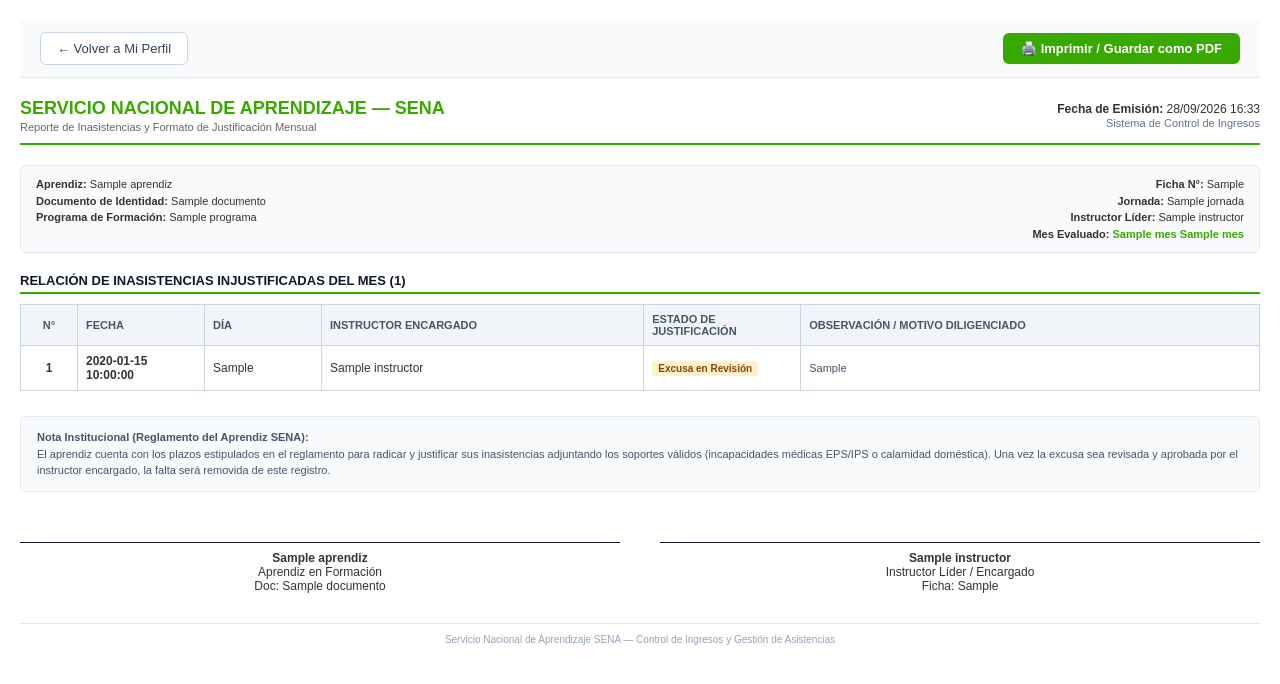
After one commit to bmarulandah02/Sistema-de-control-de-ingresos-de-aprendices, a PHP site: template views/aprendiz/reporte_faltas_pdf.php in a window 1280 px wide. The commit adds this page. Shown: the top 684 px of the page. Run offline with PHP 8.4, Linux system fonts and the light colour scheme; the template is opened without the code that fills it: most values are stand-ins (such as "Sample title", 1, 10 or a date in 2020).

Commit message:
Se implementó la funcionalidad para mostrar el perfil del aprendiz, incluyendo un reporte de inasistencias del mes y la opción de generar un PDF de faltas. Se actualizaron los controladores y vistas correspondientes para gestionar esta nueva funcionalidad.

```diff
--- a/views/aprendiz/excusas.php
+++ b/views/aprendiz/excusas.php
@@ -42,11 +42,11 @@ require __DIR__ . '/../layouts/header.php';
                 </div>
                 <div>
                     <label style="display:block; font-size:0.875rem; font-weight:500; margin-bottom:0.375rem;">Fecha Inicio *</label>
-                    <input type="date" name="fecha_inicio" class="shadcn-input" required>
+                    <input type="date" name="fecha_inicio" class="shadcn-input" value="<?= htmlspecialchars($_GET['fecha'] ?? '') ?>" required>
                 </div>
                 <div>
                     <label style="display:block; font-size:0.875rem; font-weight:500; margin-bottom:0.375rem;">Fecha Fin *</label>
-                    <input type="date" name="fecha_fin" class="shadcn-input" required>
+                    <input type="date" name="fecha_fin" class="shadcn-input" value="<?= htmlspecialchars($_GET['fecha'] ?? '') ?>" required>
                 </div>
                 <div>
                     <label style="display:block; font-size:0.875rem; font-weight:500; margin-bottom:0.375rem;">Adjunto (PDF, JPG, PNG) *</label>
--- /dev/null
+++ b/views/aprendiz/reporte_faltas_pdf.php
@@ -0,0 +1,200 @@
+<!DOCTYPE html>
+<html lang="es">
+<head>
+    <meta charset="UTF-8">
+    <meta name="viewport" content="width=device-width, initial-scale=1.0">
+    <title>Reporte de Inasistencias — <?= htmlspecialchars($reporteFaltas['aprendiz']['nombre'] ?? 'Aprendiz') ?></title>
+    <link rel="stylesheet" href="public/css/reporte_pdf.css">
+    <style>
+        .page-actions-bar {
+            background: #f8fafc;
+            border-bottom: 1px solid #e2e8f0;
+            padding: 12px 20px;
+            display: flex;
+            justify-content: space-between;
+            align-items: center;
+            margin-bottom: 20px;
+        }
+        .btn-print {
+            background: #39a900;
+            color: #ffffff;
+            border: none;
+            padding: 8px 18px;
+            border-radius: 6px;
+            font-size: 13px;
+            font-weight: 600;
+            cursor: pointer;
+            display: inline-flex;
+            align-items: center;
+            gap: 6px;
+            text-decoration: none;
+        }
+        .btn-back {
+            background: #ffffff;
+            color: #334155;
+            border: 1px solid #cbd5e1;
+            padding: 8px 16px;
+            border-radius: 6px;
+            font-size: 13px;
+            cursor: pointer;
+            text-decoration: none;
+            font-weight: 500;
+        }
+        .signatures-grid {
+            display: grid;
+            grid-template-columns: 1fr 1fr;
+            gap: 40px;
+            margin-top: 50px;
+            page-break-inside: avoid;
+        }
+        .signature-box {
+            border-top: 1px solid #0f172a;
+            padding-top: 8px;
+            text-align: center;
+            font-size: 12px;
+        }
+        .notice-card {
+            background: #f8fafc;
+            border: 1px solid #e2e8f0;
+            border-radius: 6px;
+            padding: 12px 16px;
+            margin-top: 25px;
+            font-size: 11px;
+            line-height: 1.5;
+            color: #475569;
+        }
+        @media print {
+            .page-actions-bar { display: none !important; }
+            body { margin: 0; padding: 15px; }
+        }
+    </style>
+</head>
+<body>
+
+    <div class="page-actions-bar no-print">
+        <a href="index.php?action=mi-perfil" class="btn-back">
+            ← Volver a Mi Perfil
+        </a>
+        <button onclick="window.print()" class="btn-print">
+            🖨️ Imprimir / Guardar como PDF
+        </button>
+    </div>
+
+    <!-- ── ENCABEZADO OFICIAL SENA ───────────────────────────────── -->
+    <div class="header">
+        <div>
+            <h1>SERVICIO NACIONAL DE APRENDIZAJE — SENA</h1>
+            <p>Reporte de Inasistencias y Formato de Justificación Mensual</p>
+        </div>
+        <div style="text-align: right;">
+            <strong>Fecha de Emisión:</strong> <?= date('d/m/Y H:i') ?><br>
+            <span style="font-size: 11px; color:#64748b;">Sistema de Control de Ingresos</span>
+        </div>
+    </div>
+
+    <?php
+    $app = $reporteFaltas['aprendiz'] ?? [];
+    $mesStr = $reporteFaltas['mes'] ?? date('Y-m');
+    $nombresMeses = [
+        '01' => 'Enero', '02' => 'Febrero', '03' => 'Marzo', '04' => 'Abril',
+        '05' => 'Mayo', '06' => 'Junio', '07' => 'Julio', '08' => 'Agosto',
+        '09' => 'Septiembre', '10' => 'Octubre', '11' => 'Noviembre', '12' => 'Diciembre'
+    ];
+    $partesMes = explode('-', $mesStr);
+    $nombreMesTexto = ($nombresMeses[$partesMes[1] ?? ''] ?? $mesStr) . ' ' . ($partesMes[0] ?? '');
+    ?>
+
+    <!-- ── DATOS DEL APRENDIZ ────────────────────────────────────── -->
+    <div class="info-box">
+        <div>
+            <strong>Aprendiz:</strong> <?= htmlspecialchars($app['nombre'] ?? '—') ?><br>
+            <strong>Documento de Identidad:</strong> <?= htmlspecialchars($app['documento'] ?? '—') ?><br>
+            <strong>Programa de Formación:</strong> <?= htmlspecialchars($app['programa'] ?? '—') ?>
+        </div>
+        <div style="text-align: right;">
+            <strong>Ficha N°:</strong> <?= htmlspecialchars($app['numero_ficha'] ?? '—') ?><br>
+            <strong>Jornada:</strong> <?= htmlspecialchars($app['jornada'] ?? 'Diurna') ?><br>
+            <strong>Instructor Líder:</strong> <?= htmlspecialchars($app['instructor'] ?? '—') ?><br>
+            <strong>Mes Evaluado:</strong> <span style="color:#39a900; font-weight:700;"><?= htmlspecialchars($nombreMesTexto) ?></span>
+        </div>
+    </div>
+
+    <!-- ── TABLA DE FALTAS REGISTRADAS ───────────────────────────── -->
+    <h3 style="font-size: 13px; text-transform: uppercase; margin: 18px 0 8px 0; color: #0f172a; border-bottom: 2px solid #39a900; padding-bottom: 4px;">
+        Relación de Inasistencias Injustificadas del Mes (<?= (int)$reporteFaltas['total_faltas'] ?>)
+    </h3>
+
+    <table>
+        <thead>
+            <tr>
+                <th style="width: 40px; text-align: center;">N°</th>
+                <th style="width: 110px;">Fecha</th>
+                <th style="width: 100px;">Día</th>
+                <th>Instructor Encargado</th>
+                <th style="width: 140px;">Estado de Justificación</th>
+                <th>Observación / Motivo Diligenciado</th>
+            </tr>
+        </thead>
+        <tbody>
+            <?php if (empty($reporteFaltas['faltas'])): ?>
+            <tr>
+                <td colspan="6" style="text-align: center; padding: 25px; color: #16a34a; font-weight: 600;">
+                    ✓ El aprendiz no registra inasistencias pendientes de justificación en el período <?= htmlspecialchars($nombreMesTexto) ?>.
+                </td>
+            </tr>
+            <?php else: ?>
+            <?php foreach ($reporteFaltas['faltas'] as $i => $f): ?>
+            <tr>
+                <td style="text-align: center; font-weight: 600;"><?= $i + 1 ?></td>
+                <td><strong><?= htmlspecialchars($f['fecha']) ?></strong></td>
+                <td><?= htmlspecialchars($f['dia_semana']) ?></td>
+                <td><?= htmlspecialchars($f['instructor']) ?></td>
+                <td>
+                    <?php if ($f['tiene_excusa']): ?>
+                        <span class="badge badge-warning">Excusa en Revisión</span>
+                    <?php else: ?>
+                        <span class="badge badge-danger">Sin Justificar</span>
+                    <?php endif; ?>
+                </td>
+                <td style="font-size: 11px; color: #475569;">
+                    <?= !empty($f['motivo_excusa']) ? htmlspecialchars($f['motivo_excusa']) : '—' ?>
+                </td>
+            </tr>
+            <?php endforeach; ?>
+            <?php endif; ?>
+        </tbody>
+    </table>
+
+    <!-- ── CONSTANCIA Y REGLAMENTO SENA ──────────────────────────── -->
+    <div class="notice-card">
+        <strong>Nota Institucional (Reglamento del Aprendiz SENA):</strong><br>
+        El aprendiz cuenta con los plazos estipulados en el reglamento para radicar y justificar sus inasistencias adjuntando los soportes válidos (incapacidades médicas EPS/IPS o calamidad doméstica). Una vez la excusa sea revisada y aprobada por el instructor encargado, la falta será removida de este registro.
+    </div>
+
+    <!-- ── ESPACIO DE FIRMAS ─────────────────────────────────────── -->
+    <div class="signatures-grid">
+        <div class="signature-box">
+            <strong><?= htmlspecialchars($app['nombre'] ?? 'Firma del Aprendiz') ?></strong><br>
+            <span>Aprendiz en Formación</span><br>
+            <span>Doc: <?= htmlspecialchars($app['documento'] ?? '—') ?></span>
+        </div>
+        <div class="signature-box">
+            <strong><?= htmlspecialchars($app['instructor'] ?? 'Firma del Instructor') ?></strong><br>
+            <span>Instructor Líder / Encargado</span><br>
+            <span>Ficha: <?= htmlspecialchars($app['numero_ficha'] ?? '—') ?></span>
+        </div>
+    </div>
+
+    <div class="footer">
+        Servicio Nacional de Aprendizaje SENA — Control de Ingresos y Gestión de Asistencias
+    </div>
+
+    <script>
+        window.onload = function() {
+            if (window.location.search.includes('print=true')) {
+                window.print();
+            }
+        };
+    </script>
+</body>
+</html>
```
Also changed, not shown: controllers/UsuarioController.php (+51 -0 lines), core/Router.php (+6 -3 lines), models/ReporteModel.php (+195 -18 lines), views/aprendiz/perfil.php (+84 -1 lines).
